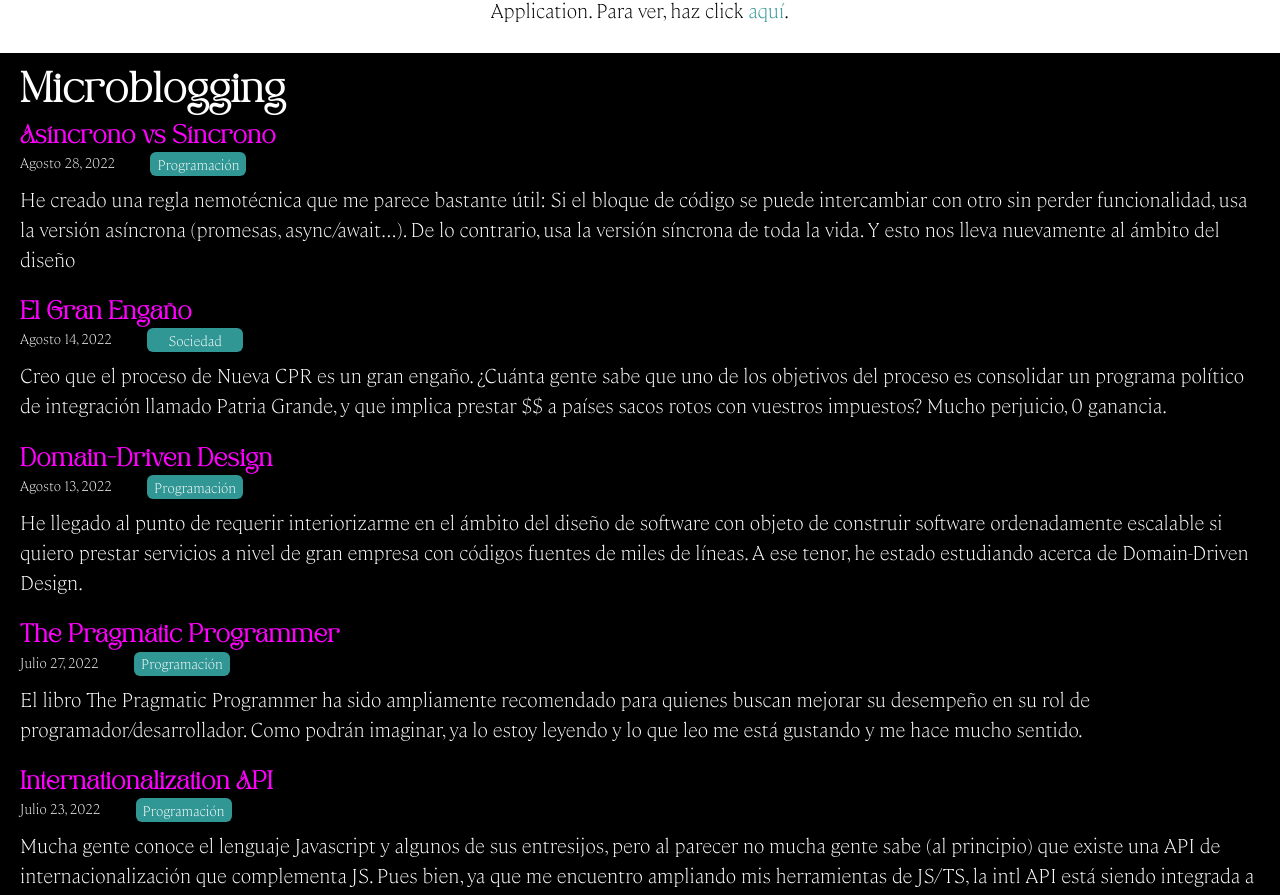
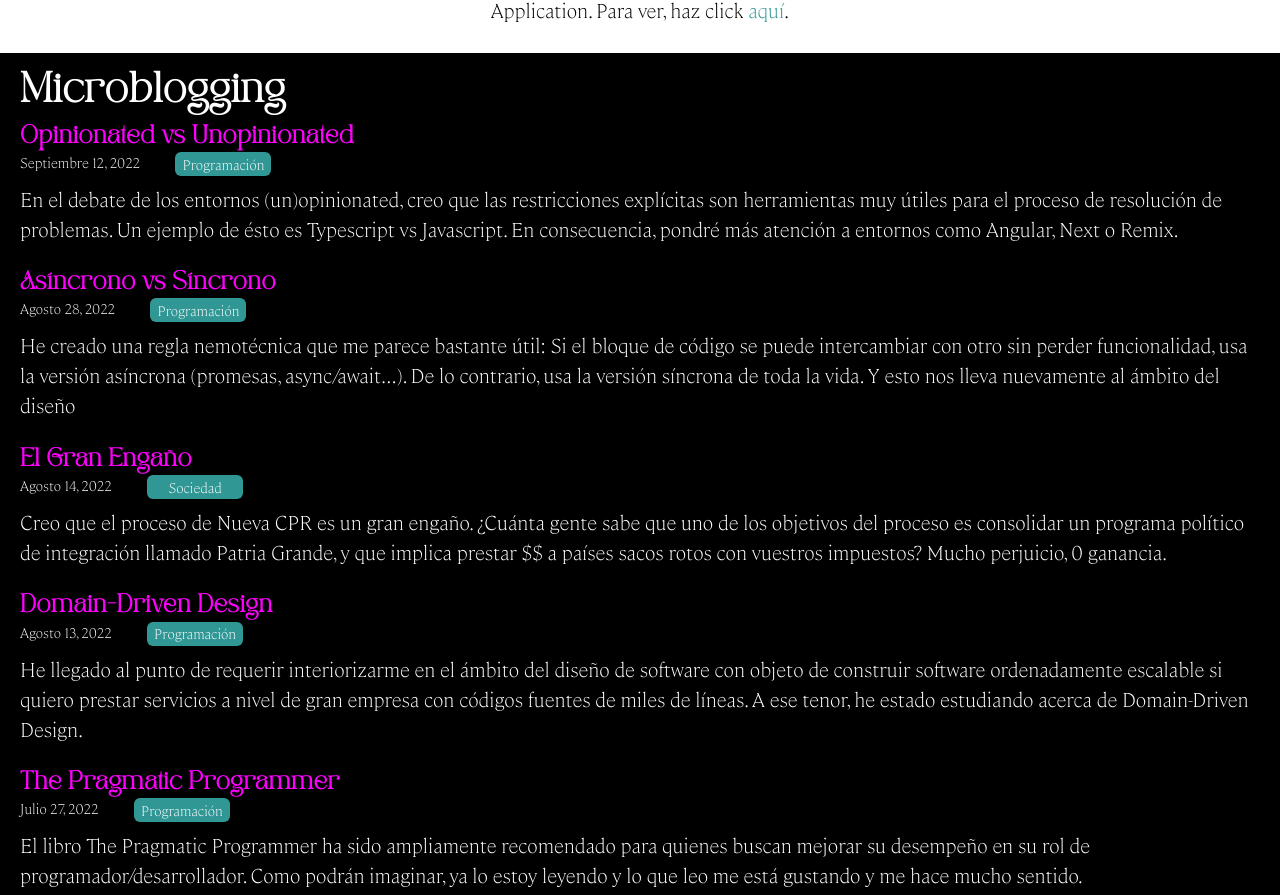
Before and after one commit to gnietto/gnietto.github.io, a React (Vite) app: page / in a window 1280 px wide. Shown: the part 2800-3695 px from the top of the page. Built offline with nearby package versions, Linux system fonts and the light colour scheme.

Commit message:
[contenido] Agrega post corregido 'Opinionated vs Unopinionated'

```diff
--- a/src/posts.ts
+++ b/src/posts.ts
@@ -1,4 +1,15 @@
 const posts = [
+  {
+    key: '0015',
+    titulo: 'Opinionated vs Unopinionated',
+    texto: [
+      'En el debate de los entornos (un)opinionated, creo que las restricciones explícitas son herramientas muy útiles para el proceso de resolución de problemas. Un ejemplo de ésto es Typescript vs Javascript. En consecuencia, pondré más atención a entornos como Angular, Next o Remix.'
+    ],
+    autor: 'Germán',
+    fecha: 'Septiembre 12, 2022',
+    link: '/opinionated-vs-unopinionated',
+    tag: 'Programación'
+  },
   {
     key: '0014',
     titulo: 'Asíncrono vs Síncrono',
```
